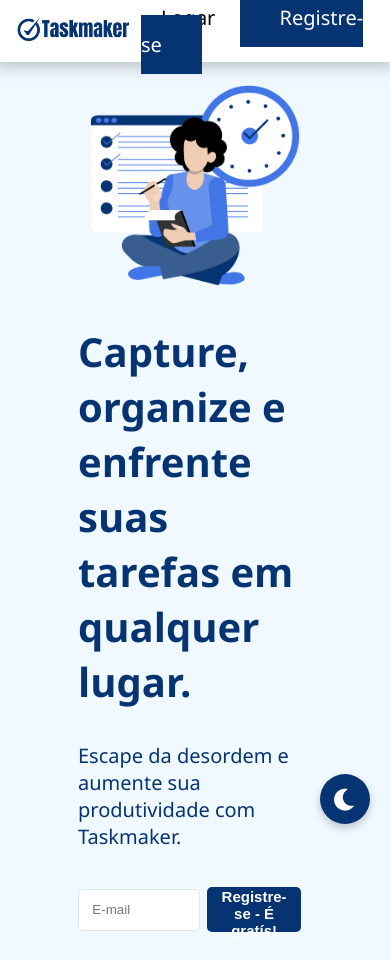
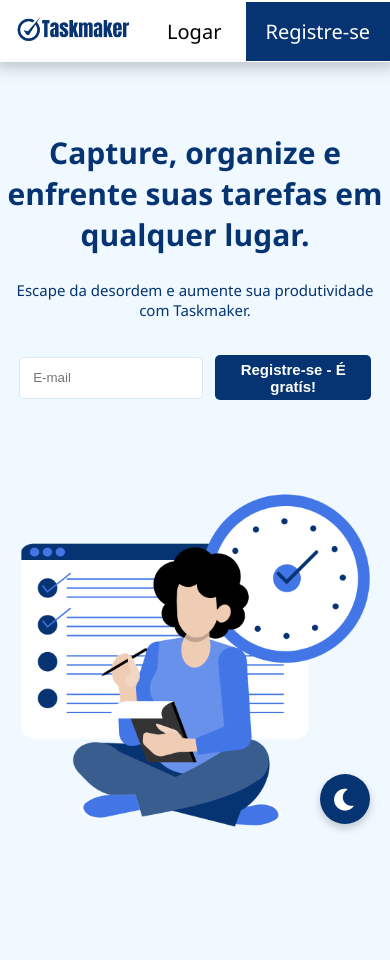
Before and after one commit to Leandr0Arantes/TaskMaker, a PHP site: page / in a window 390 px wide. After the commit the page ends 830 px from the top, so only its background shows below. Run offline with PHP 8.4, Linux system fonts and the light colour scheme.

Commit message:
Melhora responsividade da seção de boas-vindas, ajusta estilos e centraliza elementos para telas menores

```diff
--- a/assets/css/index.css
+++ b/assets/css/index.css
@@ -8,6 +8,7 @@
     padding: 0;
     font-family: 'Segoe UI', Tahoma, Geneva, Verdana, sans-serif;
     background-color: var(--background-home);
+    transition: 1s;
 }
 
 body .btn-tema {
@@ -264,18 +265,103 @@
 @media(max-width: 768px) {
     .welcome .interface {
         justify-content: space-evenly;
-        flex-direction: column-reverse;
-        margin-top: 10em;
+        flex-direction: column;
+        margin-top: 100px;
     }
 
-    .welcome .imagem {
-        width: 60%;
+    .welcome .conteudo {
+        width: 100% !important;
+        display: flex;
+        justify-content: center;
+        align-items: center;
+        flex-direction: column;
+        padding: 2em;
+    }
+
+    .welcome .conteudo h1 {
+        width: 100%;
+        color: var(--font-home);
+        text-align: center;
+        font-size: 40px;
+    }
+
+    .welcome .conteudo p {
+        width: 100%;
+        margin: 0 0 0.5em 0;
+        color: var(--font-home);
+        text-align: center;
+        font-size: 20px;
+    }
+
+    .welcome .conteudo form {
+        width: 100%;
+        height: 100px;
+        display: flex;
+        justify-content: center;
+        align-items: center;
     }
 
     .welcome .conteudo {
         width: 60%;
         padding: 0em 2em;
     }
+
+    .welcome .imagem {
+        width: 100%;
+        display: flex;
+        justify-content: center;
+        align-items: center;
+    }
+}
+
+@media(max-width: 450px) {
+    .welcome .interface {
+        justify-content: space-evenly;
+        flex-direction: column;
+        align-items: center;
+    }
+
+    .welcome .conteudo {
+        width: 100%;
+        padding: 0;
+    }
+
+    .welcome .conteudo h1 {
+        width: 100%;
+        color: var(--font-home);
+        text-align: center;
+        font-size: 30px;
+    }
+
+    .welcome .conteudo p {
+        width: 100%;
+        margin: 0 0 0.5em 0;
+        color: var(--font-home);
+        text-align: center;
+        font-size: 15px;
+    }
+
+    .welcome .conteudo form {
+        width: 100%;
+        height: 100px;
+        display: flex;
+        justify-content: center;
+        align-items: center;
+    }
+
+    .welcome .imagem {
+        width: 100%;
+        display: flex;
+        justify-content: center;
+        align-items: center;
+    }
+
+    header .btn-header .sign-in {
+        background-color: var(--btn-signin);
+        padding: 0.8em 1em;
+        color: white;
+        transition: 0.5s;
+    }
 }
 
 /* WELCOME */
```
